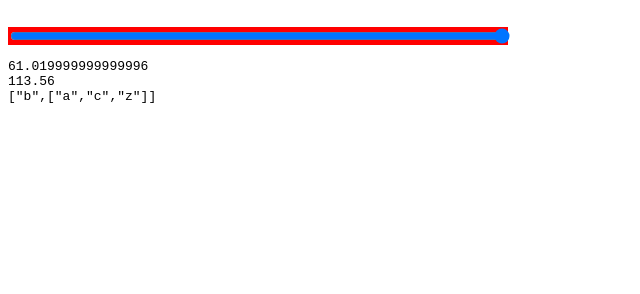
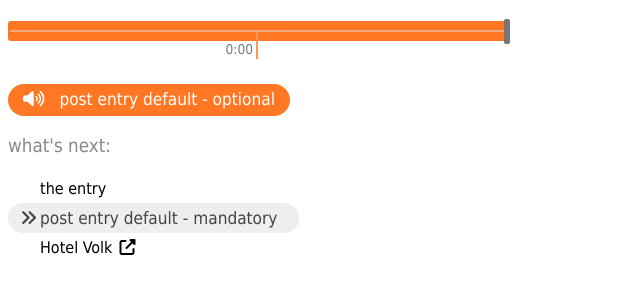
Before and after one commit to peerbelt-build/elasticast, a plain HTML site: page index.html in a window 1280 px wide. Shown: the whole page, without its empty margins (0-640 px from the left). Drawn offline with Linux system fonts and the light colour scheme.

Commit message:
FEAT:Some UI styles + api adjustments

```diff
--- a/index.html
+++ b/index.html
@@ -1,18 +1,143 @@
 <html>
 <head>
 <style>
+body {
+    background-color: white;
+    font-family: Tahoma, Arial, Verdana;
+}
 .time {
     width: 500px;
 }
-.time #podcast-time {
+#podcast-time {
+    border-radius: 3px;
     width: 100%;
     position: relative;
-	top: 19px;
-	background-color: red;
+    top: 13px;
+    background-color: #f72;
+    transition: all 0.5s ease;
+    text-align: right;
+    height: 20px;
+}
+#playtime {
+    border-right: 2px solid #f95;
+    position: relative;
+    top: 20px;
+    padding: 10px 3px 2px 2px;
+    margin-right: 50%;
+    transition: all 0.3s ease;
+    color: #777;
+    font-size: 85%;
 }
 #time {
+    color: white;
     width: 100%;
     position: relative;
+}
+#playing {
+    font-size: 107%;
+    display: inline-block;
+    margin: 50px 0 0 0;
+    padding: 5px 15px 7px 15px;
+    border-radius: 17px;
+    background-color: #f72;
+    color: white;
+}
+#playing:before {
+    font: normal normal normal 14px/1 FontAwesome;
+    font-size: inherit;
+    text-rendering: auto;
+    -webkit-font-smoothing: antialiased;
+    display: inline-block;
+    margin: 0 15px 0 0;
+    content: "\f028";
+}
+#playing.done {
+    background-color: #eee;
+    color: #666;
+}
+#playing.done:before {
+    content: "\f026";
+}
+h3 {
+    font-weight: normal;
+    color: #888;
+}
+ul {
+    list-style-type: none;
+    margin: 0;
+    padding: 0;
+}
+li {
+    display:block;
+    cursor: pointer;
+}
+li a {
+    display: inline-block;
+    padding: 5px 22px 5px 9px;
+    text-decoration: none;
+    border-radius: 15px;
+}
+li a:hover {
+    background-color: #f4f4f4!important;
+}
+li a:hover:before {
+    color: #888;
+    content: "\f0da";
+}
+li a.default {
+    font-size: 107%;
+    color: #444;
+    background-color: #eee;
+}
+li a.default:before {
+    color: inherit!important;
+    content: "\f101"!important;
+}
+li a.external:before {
+    content: " "!important;
+    background-color:inherit!important;
+}
+li a.external:after {
+    display: inline-block;
+    font: normal normal normal 14px/1 FontAwesome;
+    font-size: inherit;
+    text-rendering: auto;
+    -webkit-font-smoothing: antialiased;
+    content: "\f08e"!important;
+    padding-left: 7px;
+}
+li a:before {
+    width: 15px;
+    display: inline-block;
+    font: normal normal normal 14px/1 FontAwesome;
+    font-size: inherit;
+    text-rendering: auto;
+    -webkit-font-smoothing: antialiased;
+    padding-right: 5px;
+    padding-left: 3px;
+    content: " ";
+}
+input:focus{
+    outline: none;
+}
+input[type=range] {
+    -webkit-appearance: none;
+    background-color: rgba( 220,220,220, 0.5 );
+    height: 2px;
+    width:200px;
+}
+input[type="range"]::-webkit-slider-thumb {
+    -webkit-appearance: none;
+    background-color: red;
+    width: 20px;
+    height: 20px;
+}
+input[type="range"]::-webkit-slider-thumb {
+    -webkit-appearance: none;
+    background-color: #777;
+    width: 6px;
+    height: 25px;
+    border-radius: 2px;
 }
 </style>
 <script type="text/javascript">
@@ -59,11 +184,11 @@ function Audio() {
 function argNames( fn ) {
     return fn.toString().split( /\(\s*/ )[ 1 ].split( /\s*\)/ )[ 0 ].split( /\s*,\s*/g );
 }
-function Fragment( audio, length, description, priority, next ) {
+function Fragment( audio, length, description, priority, next, external ) {
     var self = this;
     var argN = argNames( Fragment );
     if ( ! ( this instanceof Fragment ) ) {
-		return new Fragment( audio, length, description, priority, next );
+        return new Fragment( audio, length, description, priority, next, external );
     }
     Array.prototype.slice.apply( arguments ).forEach( (v,i)=>self[ argN[ i ] ]=v );
     if ( !Array.isArray( self.next ) ) {
@@ -150,6 +275,7 @@ Podcast.prototype._junction = function( fragmentId ) {
         def = 0;
         next.unshift( additional );
     }
+    next[ "def" ] = next[ def ];
     return next;
 }
 Podcast.prototype.playing = function( next ) {
@@ -192,7 +318,7 @@ function Player( podcast, autoplay, junctionListener ) {
         }
     }
     function continuePlay( beginning ) {
-		var podcast = self._podcast;
+        var podcast = self.podcast;
         var currentPlayer, next;
         self._players[ self._active ].pause();
         if ( self.ending && ( self.ending = !self.preload( ) ) ) {
@@ -212,10 +338,10 @@ function Player( podcast, autoplay, junctionListener ) {
         if ( !self.ending && !self.preload( ) ) {
             self.ending = 1;
         }
-		self._podcast._collectExternal(
-			next = ( self._podcast.junction =
-					 self._podcast._junction.bind(
-						self._podcast, currentPlayer.fragmentId ) )( ) );
+        self.podcast._collectExternal(
+            next = ( self.podcast.junction =
+                     self.podcast._junction.bind(
+                        self.podcast, currentPlayer.fragmentId ) )( ) );
         if ( junctionListener ) {
             junctionListener( self,
                 currentPlayer.fragmentId, next );
@@ -229,7 +355,7 @@ function Player( podcast, autoplay, junctionListener ) {
         a.addEventListener( "ended", continuePlay ) } );
     self._active = 0;
     self._next = 1;
-	self._podcast = podcast;
+    self.podcast = podcast;
     podcast.player = self;
     self.preload( true );
     continuePlay( true );
@@ -246,7 +372,7 @@ Player.prototype.play = function( ) {
 }
 Player.prototype.preload = function( current ) {
     var self = this;
-	var podcast = self._podcast;
+    var podcast = self.podcast;
     var fragmentId = podcast.playlist[ 0 ];
     var fragment = fragmentId && podcast.fragmentIndex[ fragmentId ];
     var player;
@@ -279,34 +405,81 @@ function info( el, self ) {
     }
 }
 
-podcast = Podcast( [
+function onPlaylist( podcast ) {
+    var self = podcast;
+    document.getElementById( "podcast-time" ).style.width =
+    "" + ( self.length( false ) /
+            self.length(
+                true,
+                self.fragments.map(
+                    ( f )=>{ return f.audio; } ) ) * 100 || 0 ) + "%";
+    onFragment( self.player, self.playing(), self.junction() );
+}
+
+function onFragment( player, current, junction ) {
+    var podcast = player.podcast;
+    var d = ( index[ current ] || {} ).description;
+    document.getElementById("playing").innerText = d || "...";
+    document.getElementById("playing").className = !d ? "done": "";
+    var ul = document.getElementById("junction");
+    ul.innerHTML = "";
+    ( junction || [] ).map( (j)=> {
+        var li = document.createElement( "LI" );
+        var f, a = document.createElement( "A" );
+        a.innerText = ( f = ( index[ j ] || {} ) ).description;
+        if ( junction.def === f.audio ) {
+            a.className += " default";
+        }
+        if ( f.external ) {
+            a.className += " external";
+        }
+        li.appendChild( a );
+        ul.appendChild( li );
+    })
+
+}
+
+var fragments = [
     Fragment( "a", 22.2, "the entry", 0, [ "b", "c" ] ),
     Fragment( "b", 30.34, "post entry default - optional", 1, [ "a", "c", "z" ] ),
     Fragment( "c", 20.34, "post entry default - mandatory", 0, [ "d", "y" ] ),
-	Fragment( "d", 20.34, "post second default - optional 1", 1, [ "x", "e" ] ),
-	Fragment( "e", 20.34, "post second default - optional 2", 2, [ "f" ] ) ],
-	info.bind( undefined, "playlist" ) );
+    Fragment( "d", 20.34, "post second default - optional 1", 1, [ "e", "x" ] ),
+    Fragment( "e", 20.34, "post second default - optional 2", 2, [ "f" ] ) ];
+
+var eFragments = [
+    Fragment( "z", 22.2,  "Hotel Volk", 0, [], true ),
+    Fragment( "y", 30.34, "Radiodays Europe hack", 0, [], true ),
+    Fragment( "x", 20.34, "Book your Volk room now", 0, [], true ),
+    Fragment( "f", 20.34, "Join the Radiodays Europe Hack event", 0, [], true ) ];
+
+var index = { };
+[ fragments, eFragments ].map( (ar)=>ar.map( (f)=>index[f.audio]=f ) );
+
+podcast = Podcast( fragments, onPlaylist );
 
 var player;
 function updateUI() {
     var time = document.getElementById( "time" )
     time.value = time.max = Math.ceil( podcast.length() );
-	player = Player( podcast, info.bind( undefined, "info" ) );
+    player = Player( podcast, onFragment );
     player.play();
 }
 
 </script>
+<script src="https://use.fontawesome.com/f1c270525a.js"></script>
 </head>
 <body onload="updateUI()">
     <div class="time">
-		<div id="podcast-time">&nbsp;</div>
+        <div id="podcast-time"><span id="playtime">0:00</span></div>
         <input type="range" id="time" onchange="podcast.adjust(this.value)" step="1" min="0" max="1" value="0">
     </div>
+    <div id="playing"></div>
+    <h3>what's next:</h3>
+    <ul id="junction">
+    </ul>
     <pre id="info">
     </pre>
     <pre id="playlist">
     </pre>
-	<audio id="player1"></audio>
-	<audio id="player2"></audio>
 </body>
 </html>
```
Lines whose indentation alone changed are shown as unchanged.
